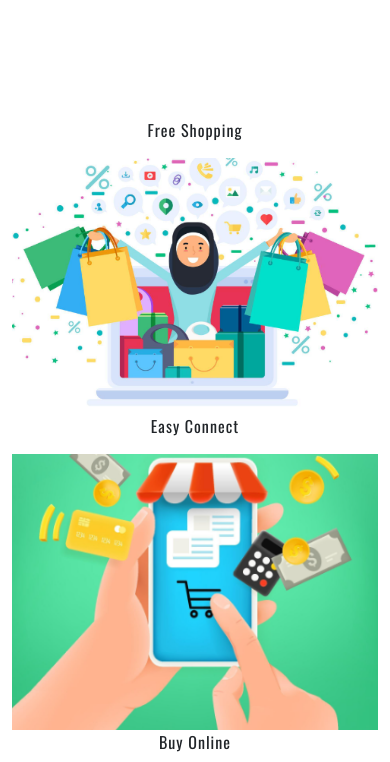
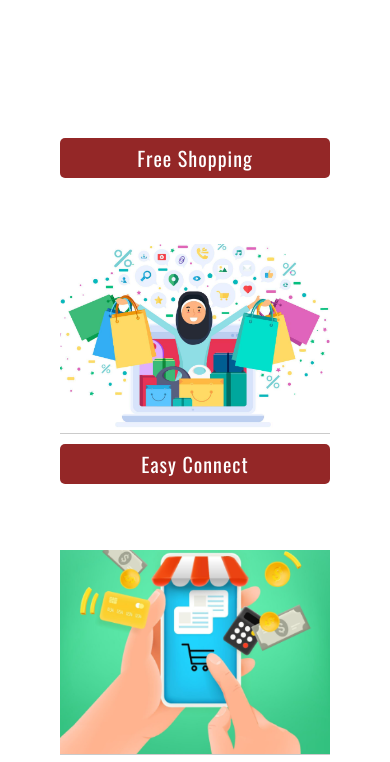
Before and after one commit to EslamRage7/Clothes-, a plain HTML site: page index.html in a window 390 px wide. Shown: the part 921-1683 px from the top of the page. Drawn offline with nearby package versions, Linux system fonts and the light colour scheme.

Commit message:
Update main.css

```diff
--- a/css/main.css
+++ b/css/main.css
@@ -116,41 +116,50 @@ html {
 }
 /* end landing */
 /* start vectors */
-.vectors .card {
-  border: none;
+.vectors .box {
+  /* border: 1px solid #2926263d; */
+  padding: 10px;
+  border-radius: 5px;
   margin-left: 10px;
   transition: 0.3s;
 }
-.vectors .card:hover {
+.vectors .box:hover {
   box-shadow: 0px 0px 7px 0px rgba(0, 0, 0, 0.273);
-  margin-top: -10px;
+  margin-top: -13px;
 }
-.vectors .card img {
-  height: 150px;
+.vectors .box img {
+  height: 170px;
+  border-bottom: 1px solid #2926263d;
 }
-.vectors .card p {
+.vectors .box p {
   background-color: var(--main-color--);
   font-size: 11px;
   color: white;
   padding: 5px 1px;
+  margin-top: 10px;
   border-radius: 5px;
   cursor: pointer;
 }
 @media (max-width: 576px) {
-  .vectors .card {
-    border: none;
-    margin-bottom: 20px;
+  .vectors .box {
+    /* border: 1px solid #2926265d; */
+    padding: 10px;
     width: 290px;
-    margin: auto;
-    transition: 0.3s;
+    margin-bottom: 30px;
+    margin-right: auto;
+    margin-left: auto;
   }
-  .vectors .card p {
+  .vectors .box p {
     background-color: var(--main-color--);
     font-size: 20px;
     color: white;
     padding: 5px 1px;
     border-radius: 5px;
     cursor: pointer;
+  }
+  .vectors .box img {
+    height: auto;
+    border-bottom: 1px solid #2926263d;
   }
 }
 /* end vectors */
```
